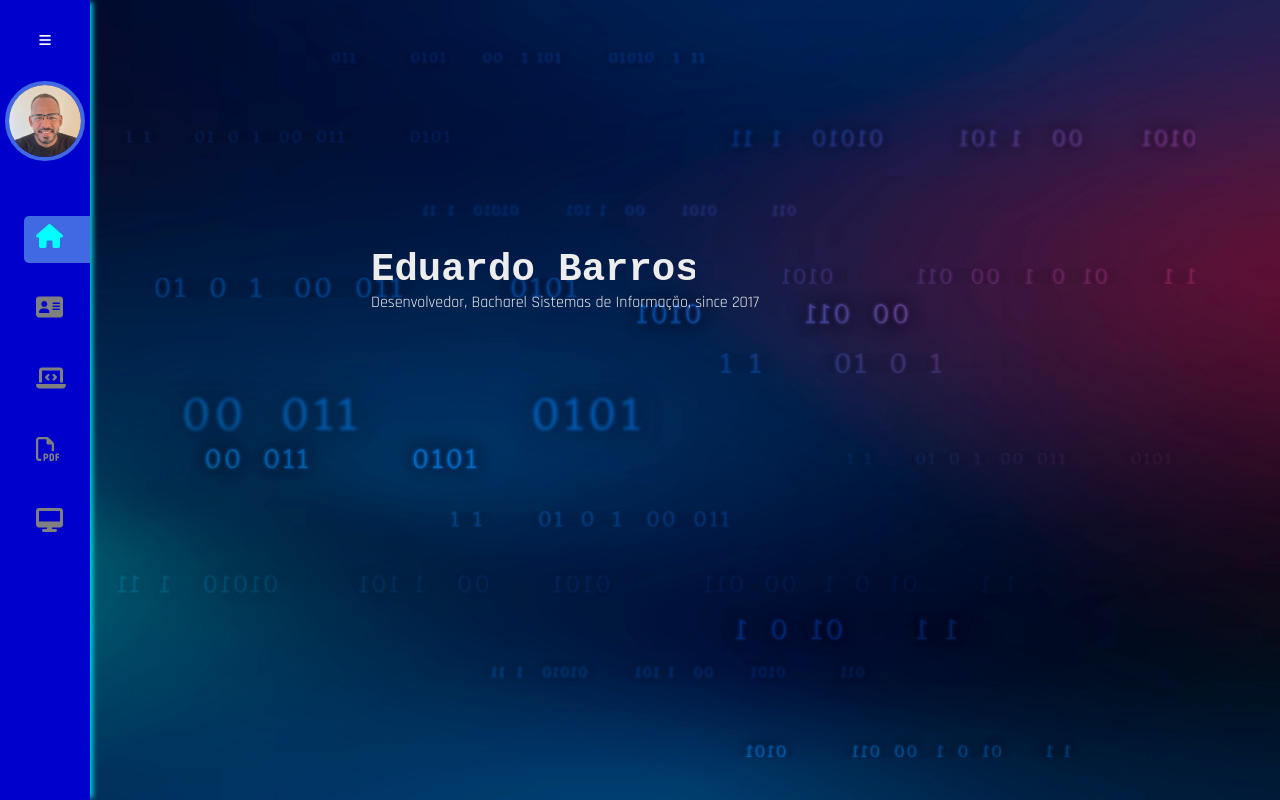
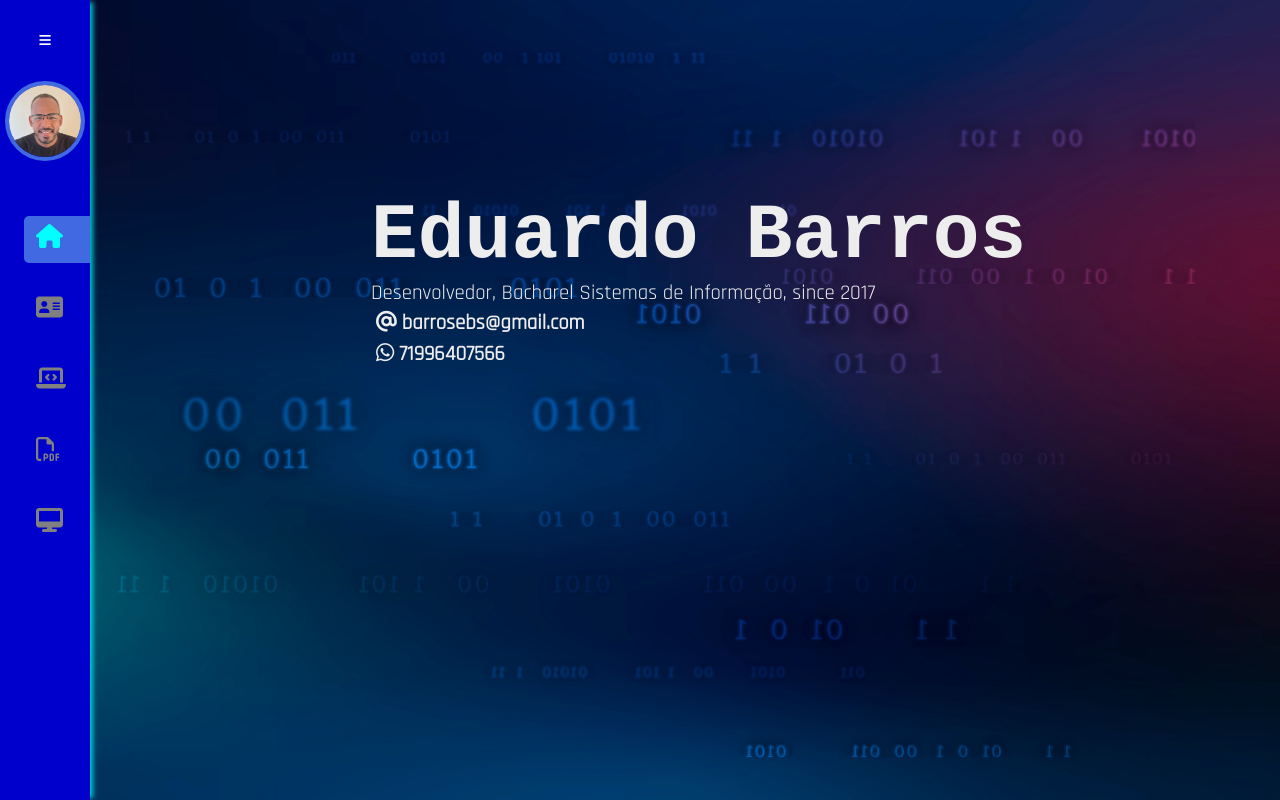
Before and after one commit to barrosebs/my-portifolio, an Angular app: page / in a window 1280 px wide. Shown: the top 800 px of the page. Built offline with nearby package versions, Linux system fonts and the light colour scheme.

Commit message:
refactor: melhorarndo experiência de usuário home

```diff
--- a/src/app/components/home/home.component.html
+++ b/src/app/components/home/home.component.html
@@ -3,6 +3,15 @@
     <div>
       <h2>Eduardo Barros</h2>
       <p>Desenvolvedor, Bacharel Sistemas de Informação, since 2017</p>
+      <address>
+        <a href="mailto:barrosebs@gmail.com">
+          <i class="fa-solid fa-at"></i>barrosebs@gmail.com</a
+        >
+        <br />
+        <a href="wa.me/5571996407566">
+          <i class="fa-brands fa-whatsapp"></i>71996407566</a
+        >
+      </address>
     </div>
   </section>
   <section id="sobre">
@@ -17,4 +26,7 @@
   <section id="portfolio">
     <app-portfolio></app-portfolio>
   </section>
+  <footer>
+    <app-footer></app-footer>
+  </footer>
 </main>
--- a/src/app/components/home/home.component.scss
+++ b/src/app/components/home/home.component.scss
@@ -15,12 +15,29 @@
   justify-content: center;
   align-items: flex-start;
 }
+.home-header div address{
+  display: block;
+  font-style: normal;
+  font-weight: 600;
+
+}
+.home-header address a{
+  color: var(--ligth-text);
+  text-decoration: none;
+}
+.home-header address a:hover{
+  color: var(--yellow);
+  transition: 1s;
+}
+.home-header address a i{
+padding: 5px;
+}
 .home-header div{
   margin-top: -30vh;
   margin-left: 20vw;
 }
 .home-header div h2{
-  font-size: 3em;
+  font-size: 6em;
   font-weight: 900;
   border-right: 4px solid;
   font-family: monospace;
@@ -28,6 +45,9 @@
   width: 14ch;
   overflow: hidden;
   animation: typing 2s steps(14), blinking 0.5s infinite step-end alternate;
+}
+.home-header div p, a{
+  font-size: 1.3em;
 }
 @keyframes typing {
 from{
```
